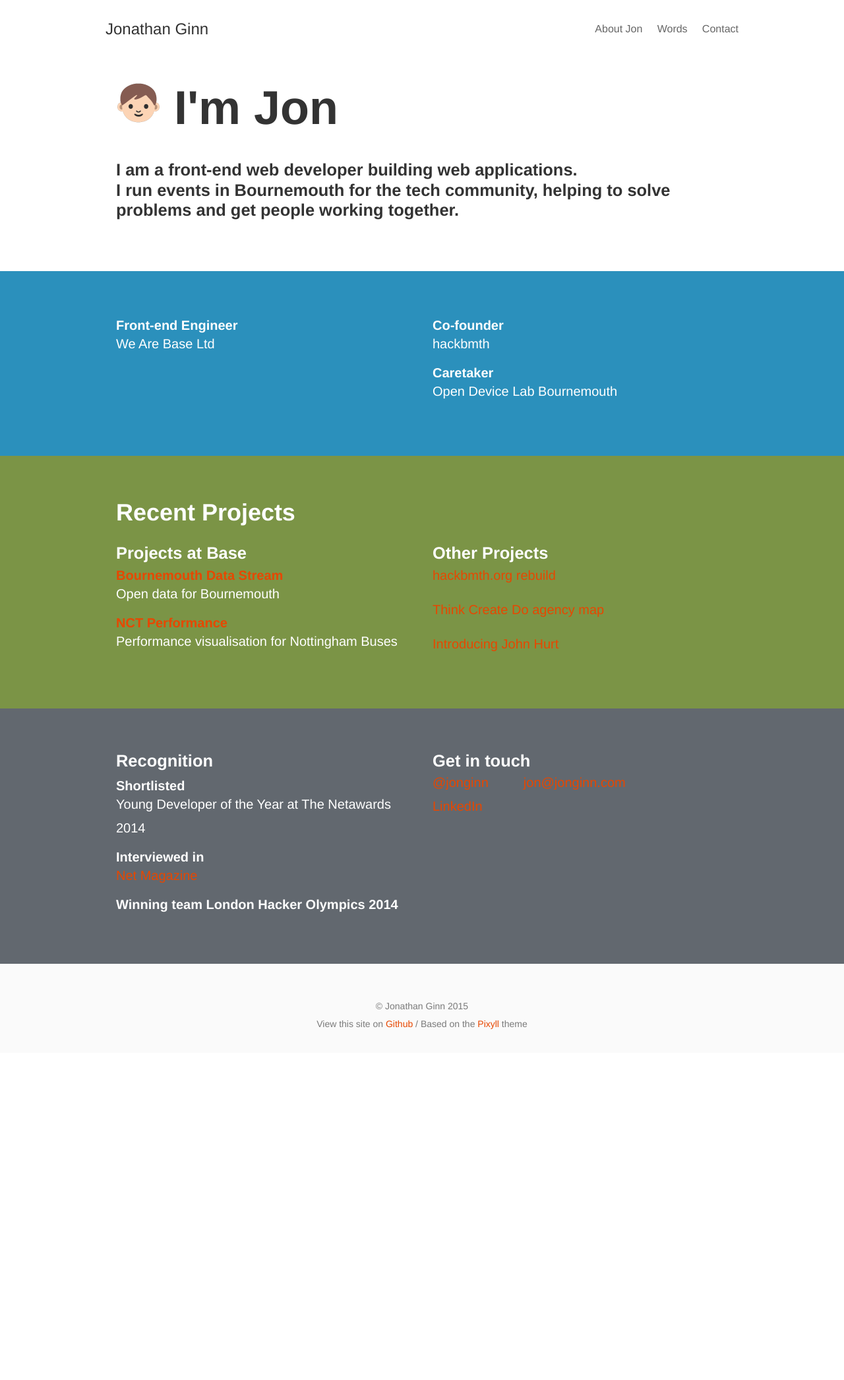
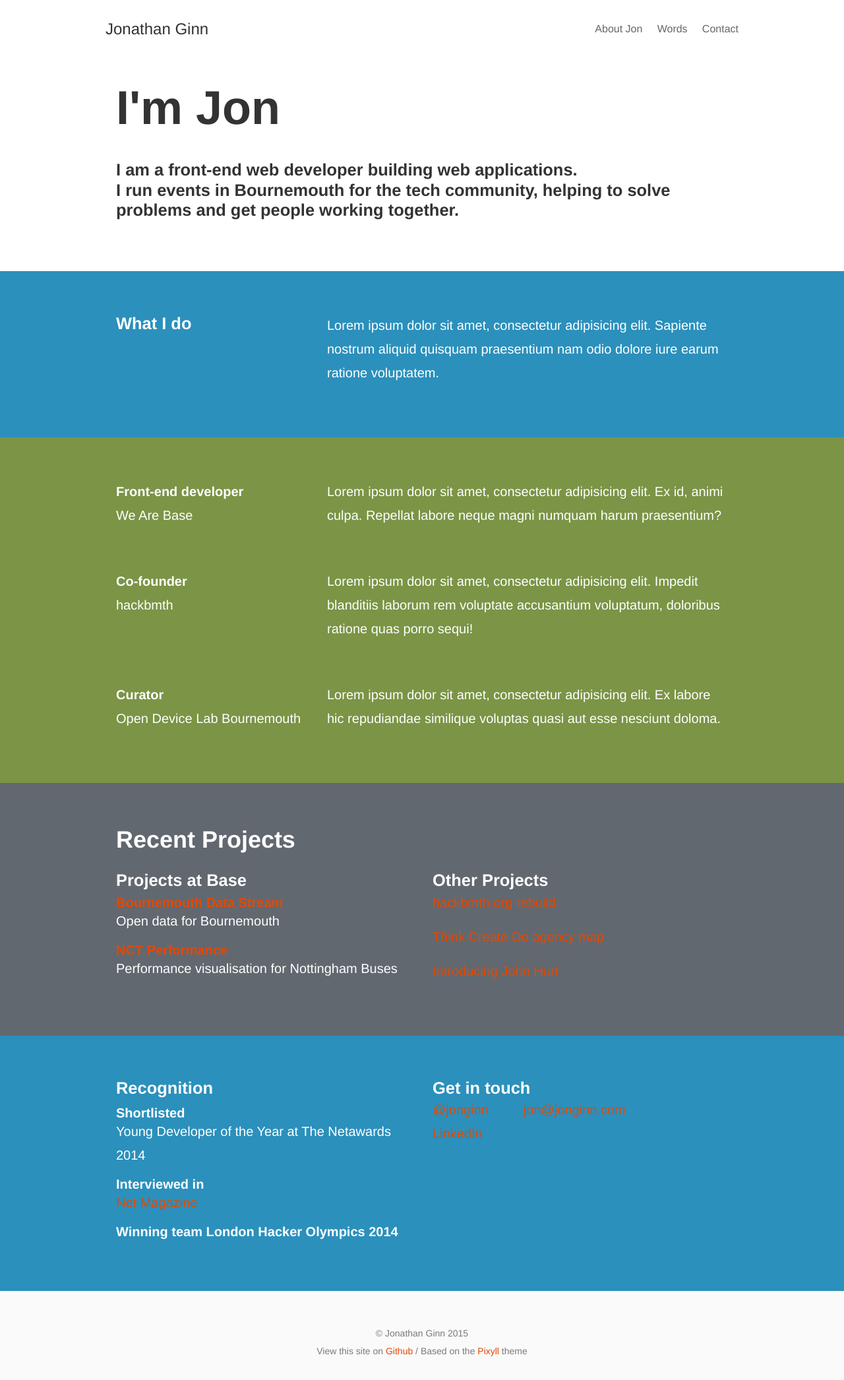
Before and after one commit to dave1010/jonginn.github.io, a Jekyll site: the page built from index.html, in a window 1280 px wide. Shown: the whole page at 66% size. Built offline with Jekyll 4.4.1, drawn with Linux system fonts in a browser that asks for light colours; before the commit the page ends 1596 px from its top, so only the background shows below that.

Commit message:
add come content
Signed-off-by: Jonathan Ginn <jon@jonginn.com>

```diff
--- a/_sass/_home.scss
+++ b/_sass/_home.scss
@@ -27,3 +27,20 @@ ul.list-simple {
   background: $theme-navy;
   color: #fff;
 }
+
+.content-wrapper_bordered {
+  border-top: 1px solid $theme-blue;
+}
+
+h1 {
+  img.show-on-hover {
+    opacity: 0;
+    transition: opacity 400ms ease;
+  }
+
+  &:hover {
+    img.show-on-hover {
+      opacity: 1;
+    }
+  }
+}
--- a/index.html
+++ b/index.html
@@ -8,8 +8,8 @@ title: Home
       <div class="measure-wide">
         <div class="col col-12 px1">
           <h1 class="h1 mt0 pt0">
-            <img src="/images/1f468.png" alt="" class="" />
             I'm Jon
+            <img src="/images/1f468.png" alt="" class="show-on-hover" />
           </h1>
           <p class="h4">I am a front-end web developer building web applications.<br/>
             I run events in Bournemouth for the tech community, helping to solve problems and get people working together.</p>
@@ -21,31 +21,49 @@ title: Home
   <div class="content-wrapper content-wrapper_blue">
     <div class="clearfix p1 p-responsive wrap">
       <div class="measure-wide">
-        <div class="col col-12 sm-col-6 px1">
-          <ul class="list-simple">
-            <li>
-              <span class="block bold">Front-end Engineer</span>
-              We Are Base Ltd
-            </li>
-          </ul>
+        <div class="col sm-col-4 px1">
+          <h4 class="mt0">What I do</h4>
         </div>
-        <div class="col col-12 sm-col-6 px1">
-          <ul class="list-simple">
-            <li>
-              <span class="block bold">Co-founder</span>
-              hackbmth
-            </li>
-            <li>
-              <span class="block bold">Caretaker</span>
-              Open Device Lab Bournemouth
-            </li>
-          </ul>
+        <div class="col sm-col-8 px1">
+          <p>Lorem ipsum dolor sit amet, consectetur adipisicing elit. Sapiente nostrum aliquid quisquam praesentium nam odio dolore iure earum ratione voluptatem.</p>
         </div>
       </div>
     </div>
   </div>
 
-  <div class="content-wrapper content-wrapper_green">
+  <div class="content-wrapper content-wrapper_white content-wrapper_green">
+    <div class="clearfix p1 p-responsive wrap">
+      <div class="measure-wide clearfix">
+        <div class="col sm-col-4 px1">
+          <p class="bold mt0 mb0">Front-end developer</p>
+          <p>We Are Base</p>
+        </div>
+        <div class="col sm-col-8 px1">
+          <p>Lorem ipsum dolor sit amet, consectetur adipisicing elit. Ex id, animi culpa. Repellat labore neque magni numquam harum praesentium?</p>
+        </div>
+      </div>
+      <div class="measure-wide clearfix mt3">
+        <div class="col sm-col-4 px1">
+          <p class="bold mt0 mb0">Co-founder</p>
+          <p>hackbmth</p>
+        </div>
+        <div class="col sm-col-8 px1">
+          <p>Lorem ipsum dolor sit amet, consectetur adipisicing elit. Impedit blanditiis laborum rem voluptate accusantium voluptatum, doloribus ratione quas porro sequi!</p>
+        </div>
+      </div>
+      <div class="measure-wide clearfix mt3">
+        <div class="col sm-col-4 px1">
+          <p class="bold mt0 mb0">Curator</p>
+          <p>Open Device Lab Bournemouth</p>
+        </div>
+        <div class="col sm-col-8 px1">
+          <p>Lorem ipsum dolor sit amet, consectetur adipisicing elit. Ex labore hic repudiandae similique voluptas quasi aut esse nesciunt doloma.</p>
+        </div>
+      </div>
+    </div>
+  </div>
+
+  <div class="content-wrapper content-wrapper_navy">
     <div class="clearfix p1 p-responsive wrap">
       <div class="measure-wide">
         <div class="col col-12 px1">
@@ -72,7 +90,7 @@ title: Home
     </div>
   </div>
 
-  <div class="content-wrapper content-wrapper_navy">
+  <div class="content-wrapper content-wrapper_blue">
     <div class="clearfix p1 p-responsive wrap">
       <div class="measure-wide">
         <div class="col col-12 sm-col-6 px1">
```
